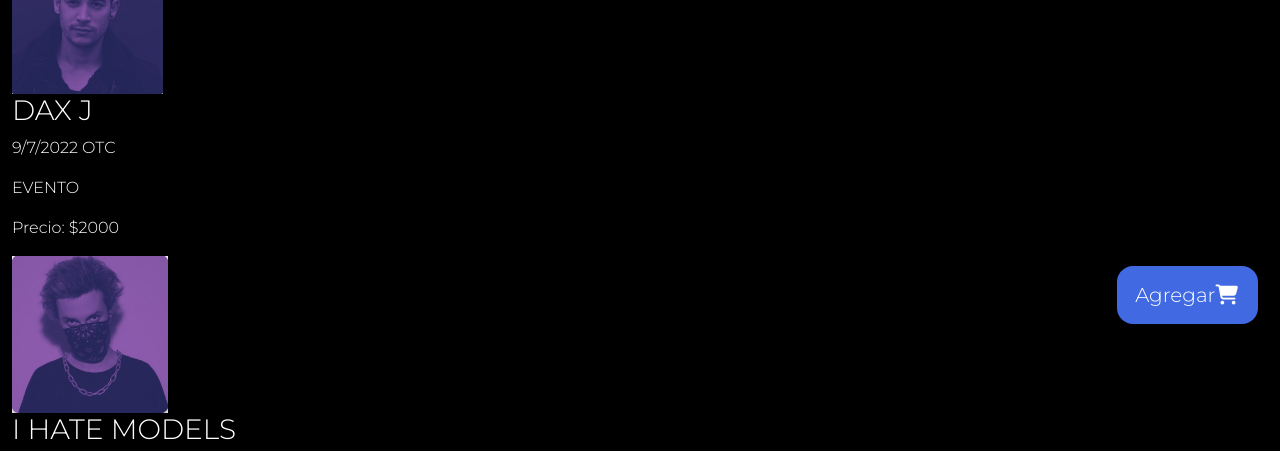
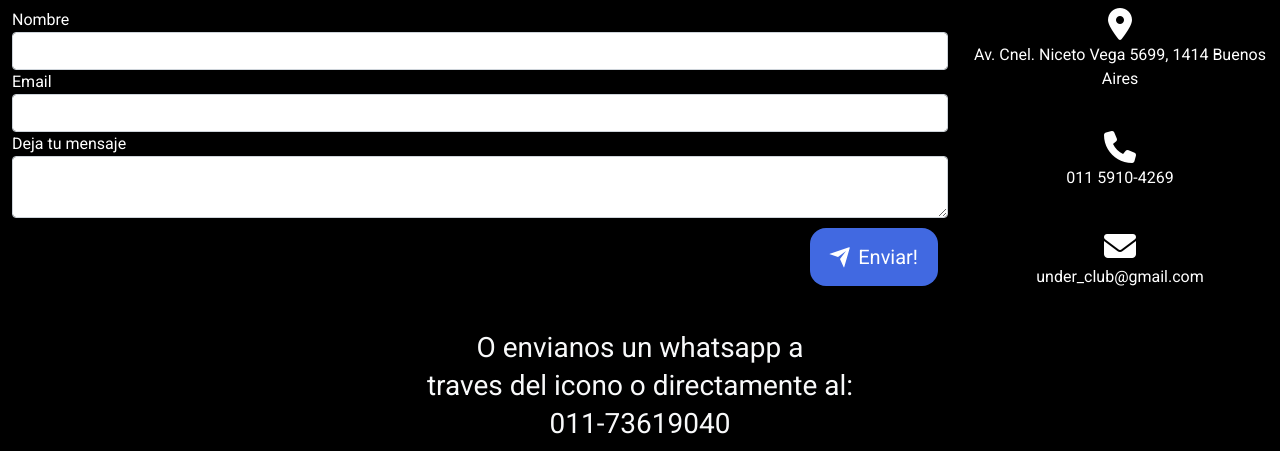
Before and after one commit to zowyfps/Re-entrega-Proyecto-JS-ZOE-GONZALEZ-, a plain HTML site: page pages/Contacto.html in a window 1280 px wide. Shown: the part 236-687 px from the top of the page. Drawn offline with nearby package versions, Linux system fonts and the light colour scheme; some packages are replaced by stand-ins of ours; a script that the page names is missing; files whose address does not match are found by name.

Commit message:
robotoupdate

```diff
--- a/css/style.css
+++ b/css/style.css
@@ -3,7 +3,7 @@
     padding: 0;
     margin: 0;
     box-sizing: border-box;
-    font-family: 'Montserrat', sans-serif;
+    font-family: 'Roboto', sans-serif;
 }
 
 body {
--- a/pages/Contacto.html
+++ b/pages/Contacto.html
@@ -27,10 +27,10 @@
     <!-- Font Awesome - Icons -->
     <script src="https://kit.fontawesome.com/d78df47158.js" crossorigin="anonymous"></script>
 
-    <!-- Google Fonts - Montserrat-->
+    <!-- Google Fonts - Roboto-->
     <link rel="preconnect" href="https://fonts.googleapis.com">
     <link rel="preconnect" href="https://fonts.gstatic.com" crossorigin>
-    <link href="https://fonts.googleapis.com/css2?family=Montserrat:wght@100;300;700&display=swap" rel="stylesheet">
+    <link href="https://fonts.googleapis.com/css2?family=Roboto:wght@100;300;400;700&display=swap" rel="stylesheet">
 
     <!--JS-->
     <script defer src="./js/modal.js"></script>
@@ -110,11 +110,117 @@
 
 
     <!-- MAIN -->
-        <main id="contenedor-productos">
+
+<section class="mb-4">
 
 
-        </main>
+    <h2 class="h1-responsive font-weight-bold text-center my-4">Comunicate con nosotros</h2>
 
+
+
+    <div class="row">
+
+
+        <div class="col-md-9 mb-md-0 mb-5">
+            <form id="contact-form" name="contact-form" action="mail.php" method="POST">
+
+
+                <div class="row">
+
+
+                    <div class="col-md-12">
+                        <div class="md-form mb-0">
+                            <label for="name" class="">Nombre</label>
+                            <input type="text" id="name" name="name" class="form-control">
+
+                        </div>
+                    </div>
+
+                </div>
+               <div class="row">
+                     <div class="col-md-12">
+                     <div class="md-form mb-0">
+                     <label for="email" class="">Email</label>
+                     <input type="text" id="email" name="email" class="form-control">
+
+                </div>
+                     </div>
+                </div>
+
+
+
+
+                <div class="row">
+
+
+                    <div class="col-md-12">
+
+                        <div class="md-form">
+                            <label for="message">Deja tu mensaje</label>
+                            <textarea type="text" id="message" name="message" rows="2" class="form-control md-textarea"></textarea>
+
+                        </div>
+
+                    </div>
+                </div>
+
+
+            </form>
+
+            <button>
+                <div class="svg-wrapper-1">
+                  <div class="svg-wrapper">
+                    <svg xmlns="http://www.w3.org/2000/svg" viewBox="0 0 24 24" width="24" height="24">
+                      <path fill="none" d="M0 0h24v24H0z"></path>
+                      <path fill="currentColor" d="M1.946 9.315c-.522-.174-.527-.455.01-.634l19.087-6.362c.529-.176.832.12.684.638l-5.454 19.086c-.15.529-.455.547-.679.045L12 14l6-8-8 6-8.054-2.685z"></path>
+                    </svg>
+                  </div>
+                </div>
+                <span>Enviar!</span>
+              </button>
+
+        </div>
+
+        <div class="col-md-3 text-center">
+            <ul class="list-unstyled mb-0">
+                <li><i class="fas fa-map-marker-alt fa-2x"></i>
+                    <p>Av. Cnel. Niceto Vega 5699, 1414 Buenos Aires</p>
+                </li>
+
+                <li><i class="fas fa-phone mt-4 fa-2x"></i>
+                    <p>011 5910-4269</p>
+                </li>
+
+                <li><i class="fas fa-envelope mt-4 fa-2x"></i>
+                    <p>under_club@gmail.com</p>
+                </li>
+            </ul>
+        </div>
+
+
+    </div>
+
+</section>
+
+
+<h3 class="text-light" style="line-height: 38px; margin-top: 20px; text-align: center;">O envianos un whatsapp a<br> traves del icono o directamente al:<br> 011-73619040
+  <br>
+
+  <br>
+
+    <a href="https://wa.me/5491133851992"><img src="../assets/images/whatsapp.png" class="img-responsive center-block" alt=""></a>
+    <p style="color: #fff; padding-top: 30px; font-size: 16px;">Muchas gracias @UNDER CLUB</p>
+
+
+
+
+
+</h3>
+
+
+
+
+      <!-- FIN MAIN -->
 
 
       <hr>
```
Also changed, not shown: index.html (+3 -3 lines), pages/Eventos.html (+4 -4 lines), pages/Galeria.html (+2 -2 lines), pages/Nosotros.html (+2 -2 lines).
